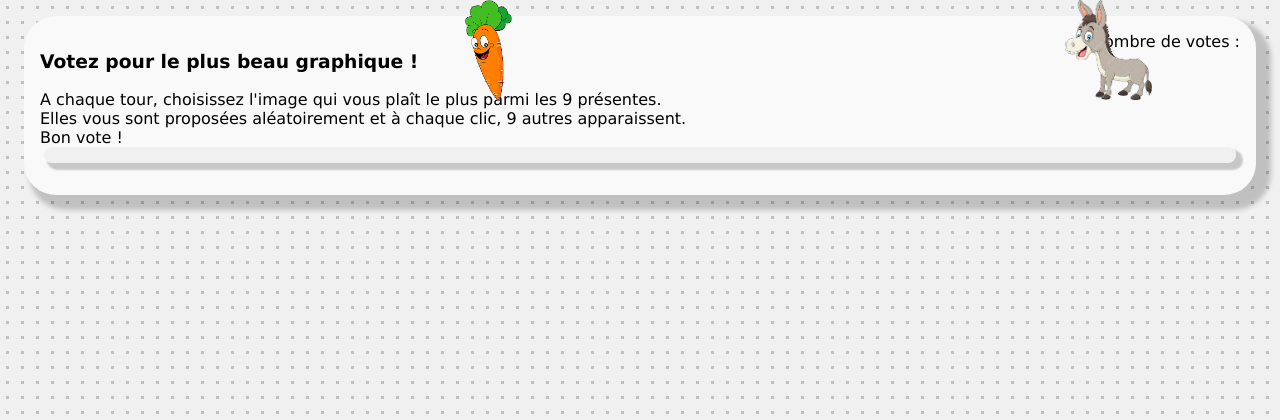
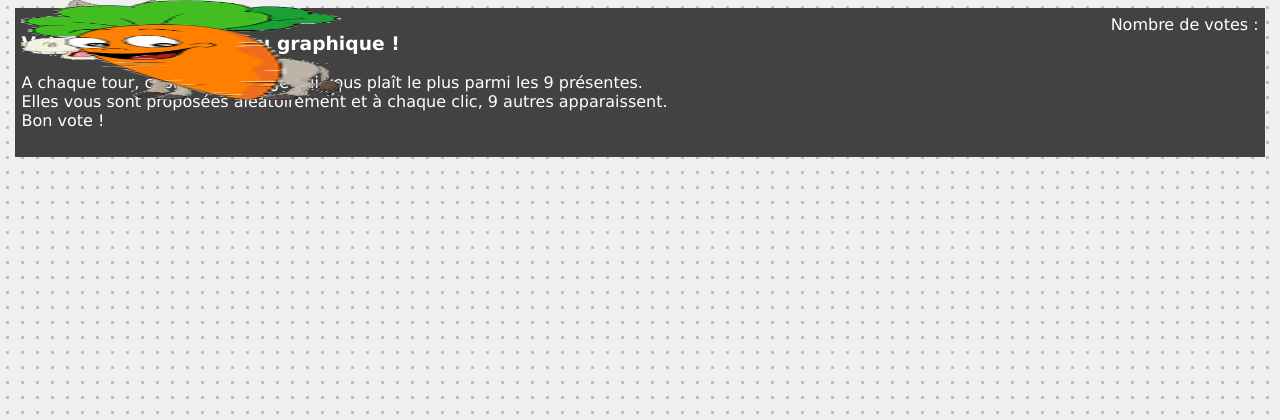
Before and after one commit to m4th2/PixChoice, a PHP site: page / in a window 1280 px wide. Shown: the top 420 px of the page. Run offline with PHP 8.4, Linux system fonts and the light colour scheme; data that the repository does not hold is empty.

Commit message:
Update CSS : Flat + sombre + effet de survol

```diff
--- a/index.php
+++ b/index.php
@@ -1,30 +1,26 @@
 <!DOCTYPE html>
 <html>
     <head>
-        <title>Concours</title>
+        <title>PixChoice.nsi.xyz</title>
         <meta charset="utf-8" />
-
     </head>
 
 <style>
 body{
-
+	background-color:#424242;
 	background-image:url(motif.png);
 	font-family: Verdana, sans-serif;
+	color: #FFFFFF;
 }
 .page{
-	background-color:#f9f9f9;
-	margin:1em;
-	padding:1em;
-	box-shadow: 10px 10px 5px 5px rgba(0, 0, 0, 0.2);
-	border-radius:2em;
+	background-color:#424242;
+	margin:0.42em;
+	padding:0.42em;
 }
 .contenu{
-	background-color:#f0f0f0;
-	margin:0em 0.25em 1em 0.25em;
-	padding: 0.5em 1em;
-	border-radius:1em;
-	box-shadow: 5px 5px 2px 2px rgba(0, 0, 0, 0.2);
+	background-color:#424242;
+	margin:0.42em;
+	padding: 0.42em;
 }
 .container {
   display: flex;
@@ -33,9 +29,9 @@ body{
   justify-content:space-between;
 
 }
+
 @media (orientation:portrait){
 	.item{
-
 	  width:30%;
 	  flex-flow: row wrap;
 	  align-items: center;
@@ -45,8 +41,7 @@ body{
 
 @media (orientation:landscape){
 	.item{
-
-	  width:19%;
+	  width:24%;
 	  flex-flow: row wrap;
 	  align-items: center;
 	  object-fit: contain;
@@ -73,7 +68,7 @@ body{
 }
 
 img{
-	width:100%;
+	width:320px;
 }
 /* HIDE RADIO */
 [type=radio] {
@@ -94,7 +89,19 @@ img{
 }
 button {
 	width:100%;
+	background-color:#424242;
+	padding : 8px;
+	margin : 0px;
+	border-style: none;
 }
+button:hover {
+	width:100%;
+	background-color:#424242;
+	padding : 0px;
+	margin : 0px;
+	border-style: none;
+}
+
 </style>
 <body>
 <?php
@@ -175,31 +182,5 @@ $sql_images= "SELECT * FROM concours ORDER BY RAND() LIMIT 0,9 ;";
 	echo "</div>";
 ?>
 </form>
-<script>
-//document.addEventListener("load",dimensionnement_boutons());
-var horloge = window.setInterval('dimensionnement_boutons();' , 100);
-function dimensionnement_boutons(){
-	images=document.getElementsByClassName("redim");
-	for (var i=0;i<images.length;i++){
-		images[i].style.height=images[i].offsetWidth+"px";
-	}
-}
-</script>
-<script>
-votes=<?php echo $deja_vote?>;
-if (votes<20){
-	document.getElementById("ane").style.right="10%";
-	document.getElementById("carotte").style.right=(60-votes*2)+"%";
-
-}
-else{
-	document.getElementById("ane").style.display="none";
-	document.getElementById("carotte").style.display="none";
-	document.getElementById("final").style.display="block";
-
-
-}
-
-</script>
 </body>
 </html>
```
